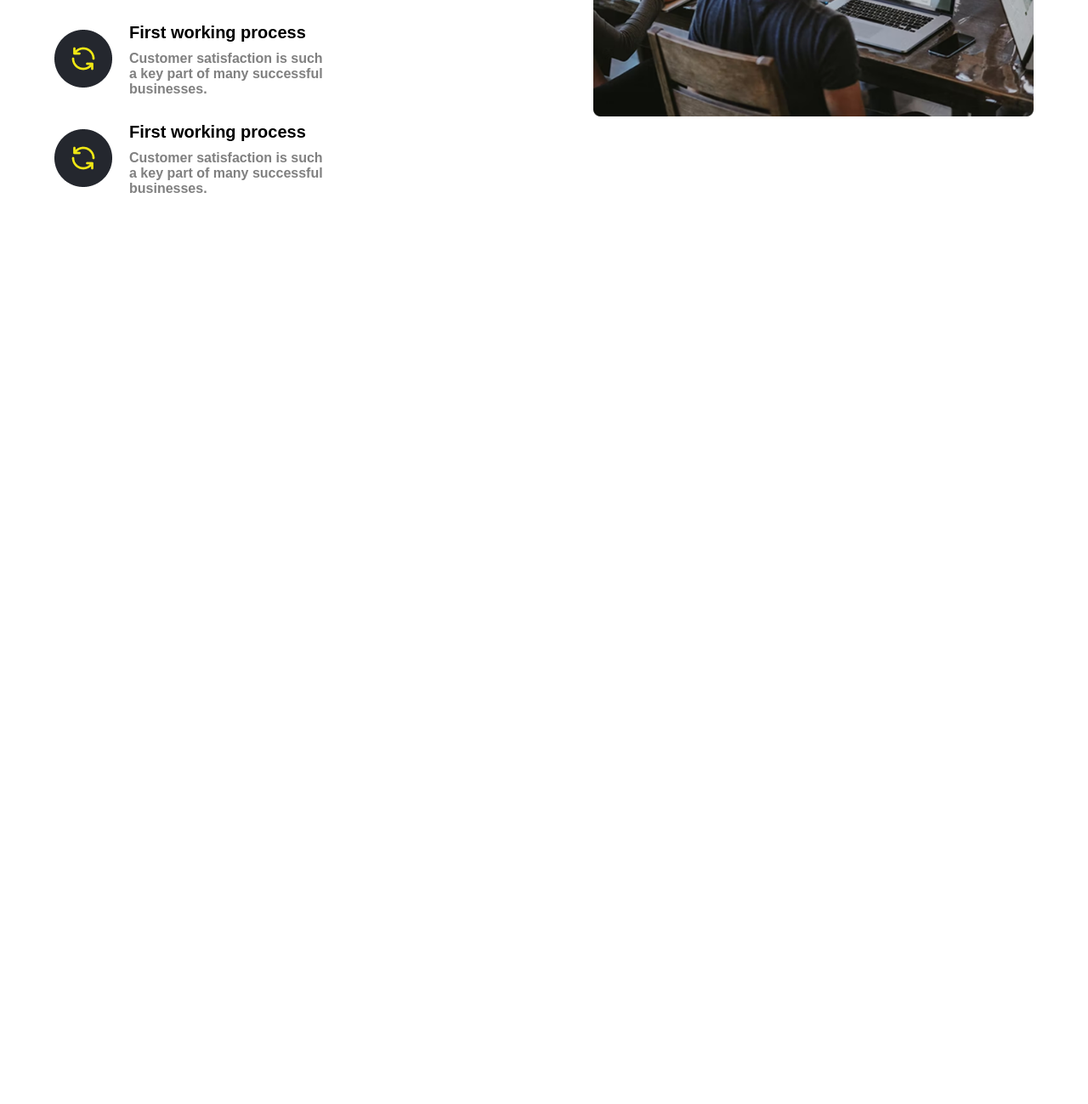
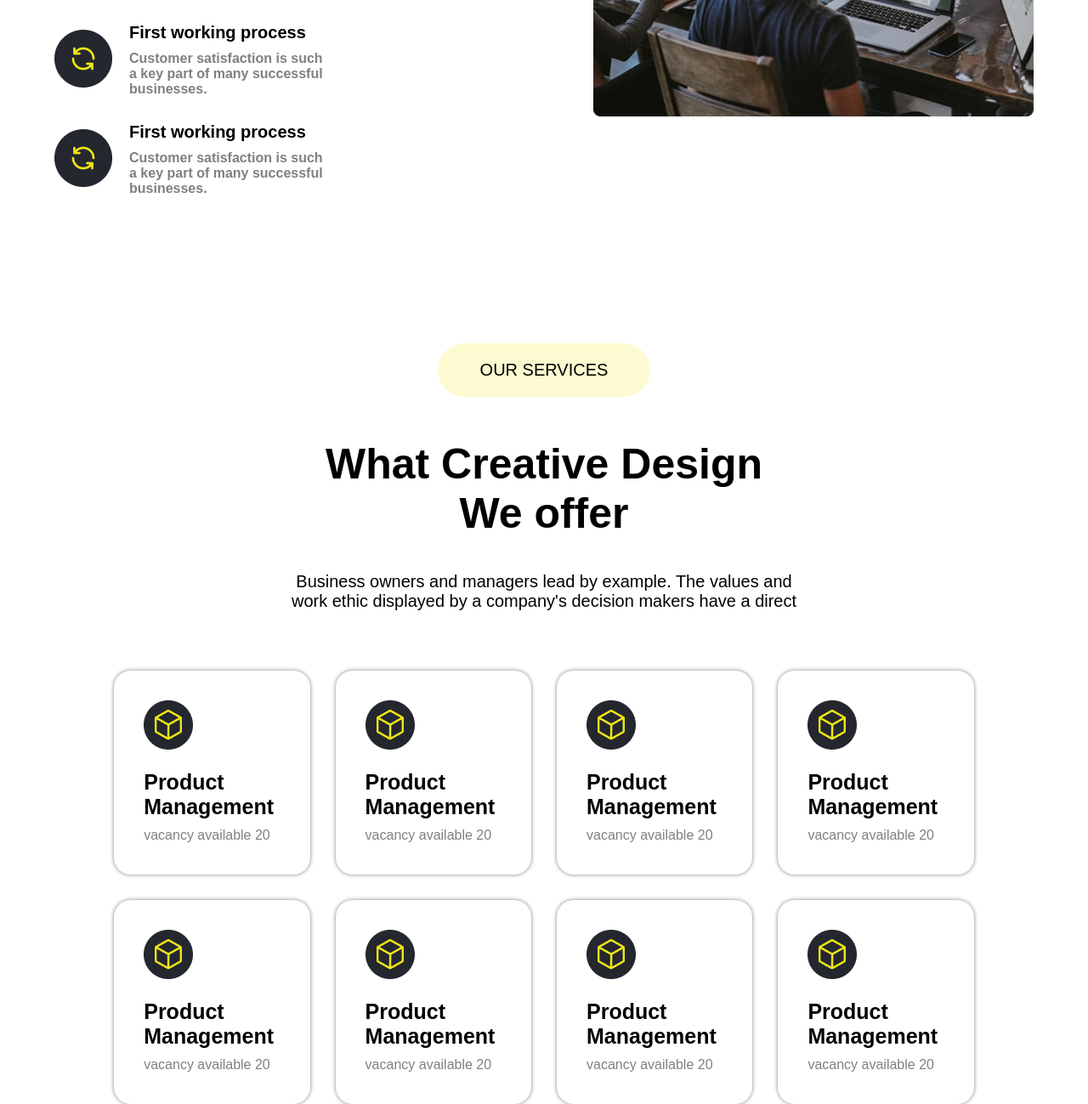
Before and after one commit to Mugiwara256/WebProject4, a plain HTML site: page index.html in a window 1280 px wide. Shown: the part 2046-3345 px from the top of the page at 85% size. Before the commit the page ends 2277 px from the top, so only its background shows below. Drawn offline with Linux system fonts and the light colour scheme.

Commit message:
add section4

```diff
--- a/index.html
+++ b/index.html
@@ -163,5 +163,121 @@
             </div>
         </div>
     </section>
+    <section class="section4" >
+        <div class="insection4" >
+            <div class="headSection4" >
+                <div>
+                    <button class="btn6 btnOur " >OUR SERVICES</button>
+                </div>
+                <div>
+                    <p class="pWhat" >What Creative Design<p>
+                </div>
+                <div>
+                    <p class="pWhat" >We offer</p>
+                </div>
+                <div>
+                    <p class="pBusi" >Business owners and managers lead by example. The values and work ethic displayed by a company's decision makers have a direct</p>
+                </div>
+            </div>
+            <div class="DivBlocks" >
+                <div class="firstCube" >
+                    <div>
+                        <img src="./images/Frame 38498.png" alt="">
+                    </div>
+                    <div>
+                        <p class="pProduct" >Product
+                            Management</p>
+                    </div>
+                    <div>
+                        <p class="pvac" >vacancy available 20</p>
+                    </div>
+                </div>
+                <div class="firstCube" >
+                    <div>
+                        <img src="./images/Frame 38498.png" alt="">
+                    </div>
+                    <div>
+                        <p class="pProduct" >Product
+                            Management</p>
+                    </div>
+                    <div>
+                        <p class="pvac" >vacancy available 20</p>
+                    </div>
+                </div>
+                <div class="firstCube" >
+                    <div>
+                        <img src="./images/Frame 38498.png" alt="">
+                    </div>
+                    <div>
+                        <p class="pProduct" >Product
+                            Management</p>
+                    </div>
+                    <div>
+                        <p class="pvac" >vacancy available 20</p>
+                    </div>
+                </div>
+                <div class="firstCube" >
+                    <div>
+                        <img src="./images/Frame 38498.png" alt="">
+                    </div>
+                    <div>
+                        <p class="pProduct" >Product
+                            Management</p>
+                    </div>
+                    <div>
+                        <p class="pvac" >vacancy available 20</p>
+                    </div>
+                </div>
+                <div class="firstCube" >
+                    <div>
+                        <img src="./images/Frame 38498.png" alt="">
+                    </div>
+                    <div>
+                        <p class="pProduct" >Product
+                            Management</p>
+                    </div>
+                    <div>
+                        <p class="pvac" >vacancy available 20</p>
+                    </div>
+                </div>
+                <div class="firstCube" >
+                    <div>
+                        <img src="./images/Frame 38498.png" alt="">
+                    </div>
+                    <div>
+                        <p class="pProduct" >Product
+                            Management</p>
+                    </div>
+                    <div>
+                        <p class="pvac" >vacancy available 20</p>
+                    </div>
+                </div>
+                <div class="firstCube" >
+                    <div>
+                        <img src="./images/Frame 38498.png" alt="">
+                    </div>
+                    <div>
+                        <p class="pProduct" >Product
+                            Management</p>
+                    </div>
+                    <div>
+                        <p class="pvac" >vacancy available 20</p>
+                    </div>
+                </div>
+                <div class="firstCube" >
+                    <div>
+                        <img src="./images/Frame 38498.png" alt="">
+                    </div>
+                    <div>
+                        <p class="pProduct" >Product
+                            Management</p>
+                    </div>
+                    <div>
+                        <p class="pvac" >vacancy available 20</p>
+                    </div>
+                </div>
+            </div>
+        </div>
+    </section>
 </body>
 </html>
--- a/main.css
+++ b/main.css
@@ -244,3 +244,59 @@
     gap: 30px;
     margin-top: 40px;
 }
+.section4{
+    width: 100%;
+    height: 100vh;
+    /* background-color: black; */
+    margin-top: 500px;
+}
+.insection4{
+    width: 90%;
+    margin: auto;
+}
+.headSection4{
+    display: flex;
+    flex-direction: column;
+    align-items: center;
+}
+.pWhat{
+    font-size: 50px;
+    font-weight: 700;
+    text-align: center;
+}
+
+.pBusi{
+    font-size: 20px;
+    width: 53%;
+    text-align: center;
+    margin: auto;
+    margin-top: 40px;
+}
+.btnOur{
+    margin-bottom: 50px;
+}
+.firstCube{
+    height: 240px;
+    width: 20%;
+    box-shadow: 0px 0px 5px grey;
+    border-radius: 20px;
+    padding: 35px;
+}
+.pProduct{
+    font-size: 25px;
+    font-weight: 700;
+    width: 70%;
+    margin-top: 20px;
+}
+.pvac{
+    color: grey;
+    margin-top: 10px;
+}
+.DivBlocks{
+    display: flex;
+    flex-wrap: wrap;
+    gap: 30px;
+    align-items: center;
+    justify-content: center;
+    margin-top: 70px ;
+}
```
Also changed, not shown: images/Frame 38498.png (added).
